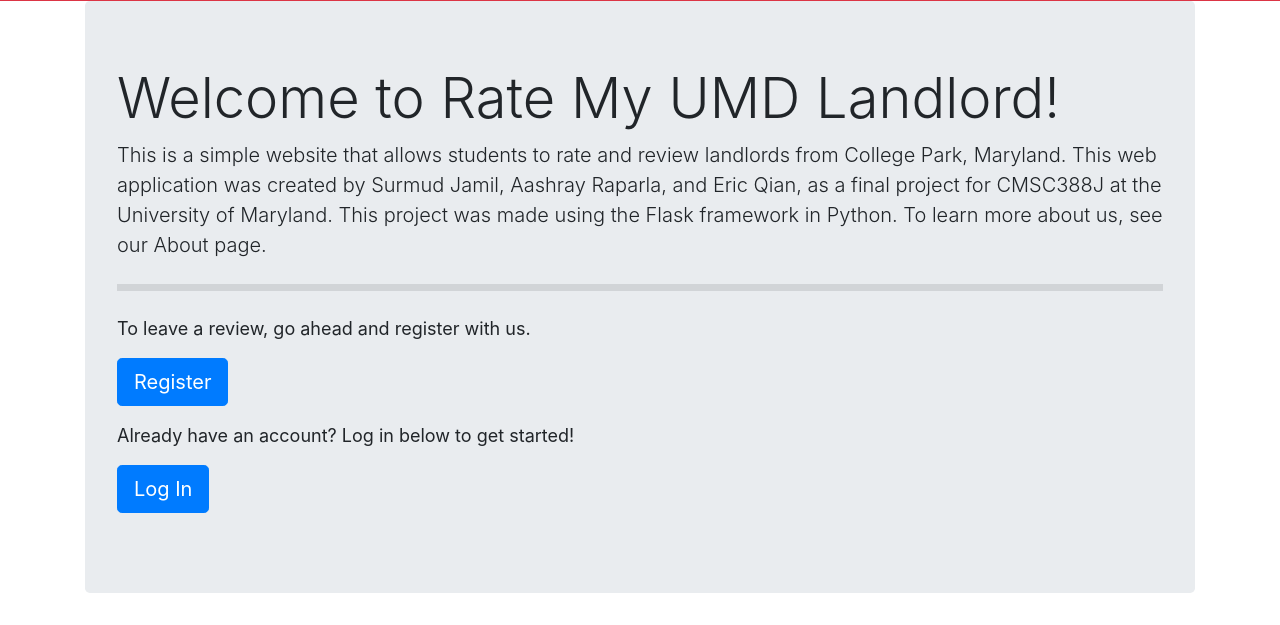
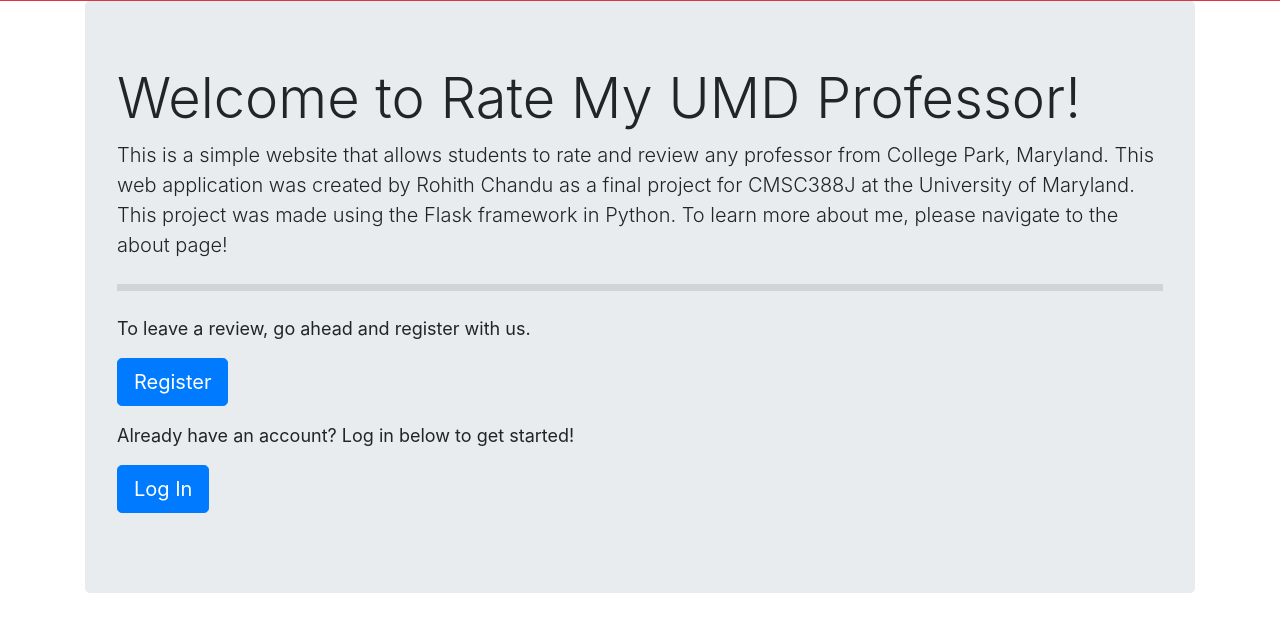
Before and after one commit to Rohith-17/CMSC388J, a Flask app: template flask_app/templates/index.html in a window 1280 px wide. Shown: the part 315-940 px from the top of the page. Run offline with Flask 2, Linux system fonts and the light colour scheme; the template is opened without the code that fills it, so the values that code supplies are empty; some libraries are stand-ins or nearby versions.

Commit message:
Update index.html

```diff
--- a/flask_app/templates/index.html
+++ b/flask_app/templates/index.html
@@ -3,10 +3,10 @@
 
 
 <div class="jumbotron">
-    <h1 class="display-4">Welcome to Rate My UMD Landlord! </h1>
-    <p class="lead">This is a simple website that allows students to rate and review landlords from College Park, Maryland. This web application
-      was created by Surmud Jamil, Aashray Raparla, and Eric Qian, as a final project for CMSC388J at the University of Maryland. This project
-      was made using the Flask framework in Python. To learn more about us, see our About page.
+    <h1 class="display-4">Welcome to Rate My UMD Professor! </h1>
+    <p class="lead">This is a simple website that allows students to rate and review any professor from College Park, Maryland. This web application
+      was created by Rohith Chandu as a final project for CMSC388J at the University of Maryland. This project
+      was made using the Flask framework in Python. To learn more about me, please navigate to the about page!
     </p>
     <hr class="my-4">
     {% if not current_user.is_authenticated %}
```
